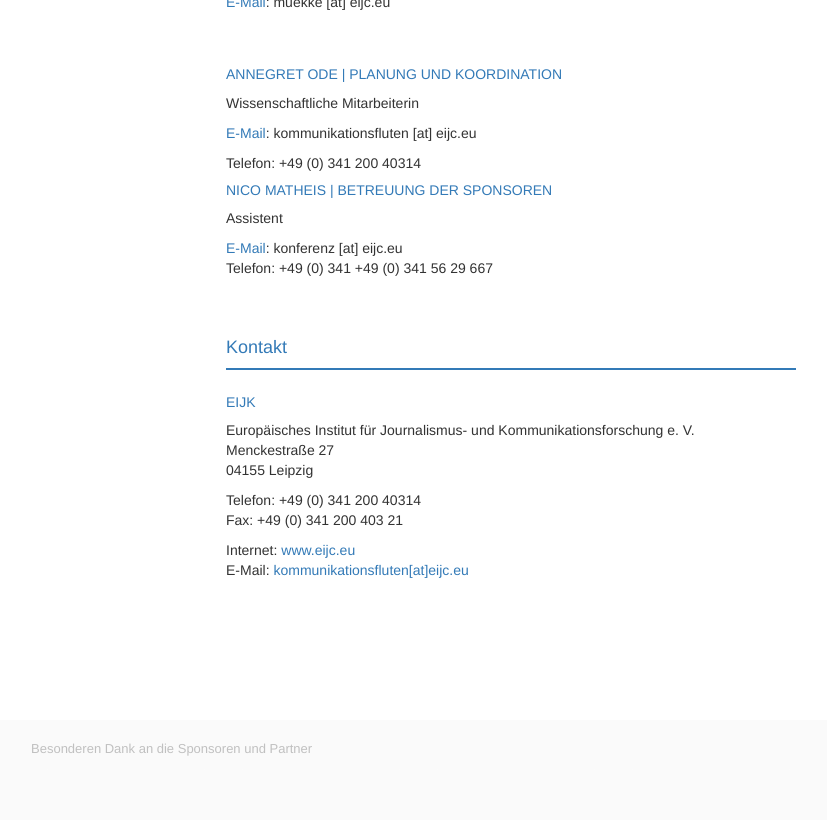
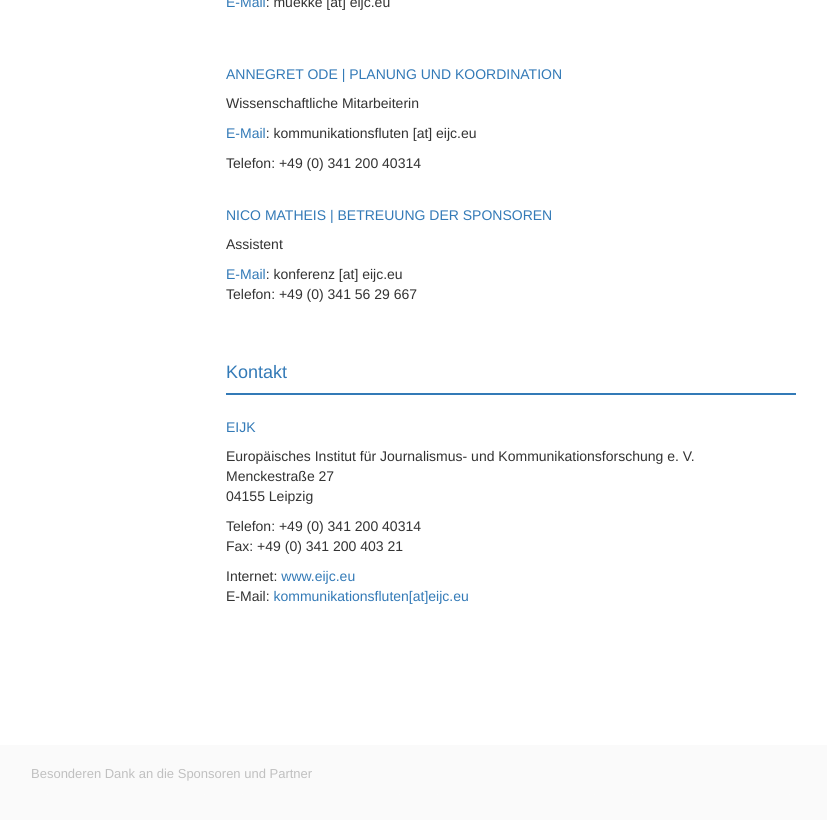
Before and after one commit to susedev/test, a Jekyll site: the page built from kontakt.html, in a window 1280 px wide and 900 px high, scrolled down 371 px. Shown: the top 820 px of the window, without its empty margins (39-866 px from the left). Built offline with Jekyll 4.4.1, drawn with Linux system fonts in a browser that asks for light colours; nearby versions of some CDN libraries.

Commit message:
Edit from JekyllCMS

```diff
--- a/kontakt.html
+++ b/kontakt.html
@@ -24,12 +24,14 @@ title: Kontakt
 
 <p>Telefon: +49 (0) 341 200 40314</p>
 
+<h4>&nbsp;</h4>
+
 <h4>Nico Matheis | Betreuung der Sponsoren</h4>
 
 <p>Assistent</p>
 
 <p><a href="mailto:konferenz@eijc.eu?subject=Anfrage%20Sponsoring%20Tagung%20KommunikationsFluten">E-Mail</a>: konferenz [at] eijc.eu<br />
-Telefon: +49 (0) 341 +49 (0) 341 56 29 667</p>
+Telefon: +49 (0) 341 56 29 667</p>
 
 <h3>&nbsp;</h3>
 
```
